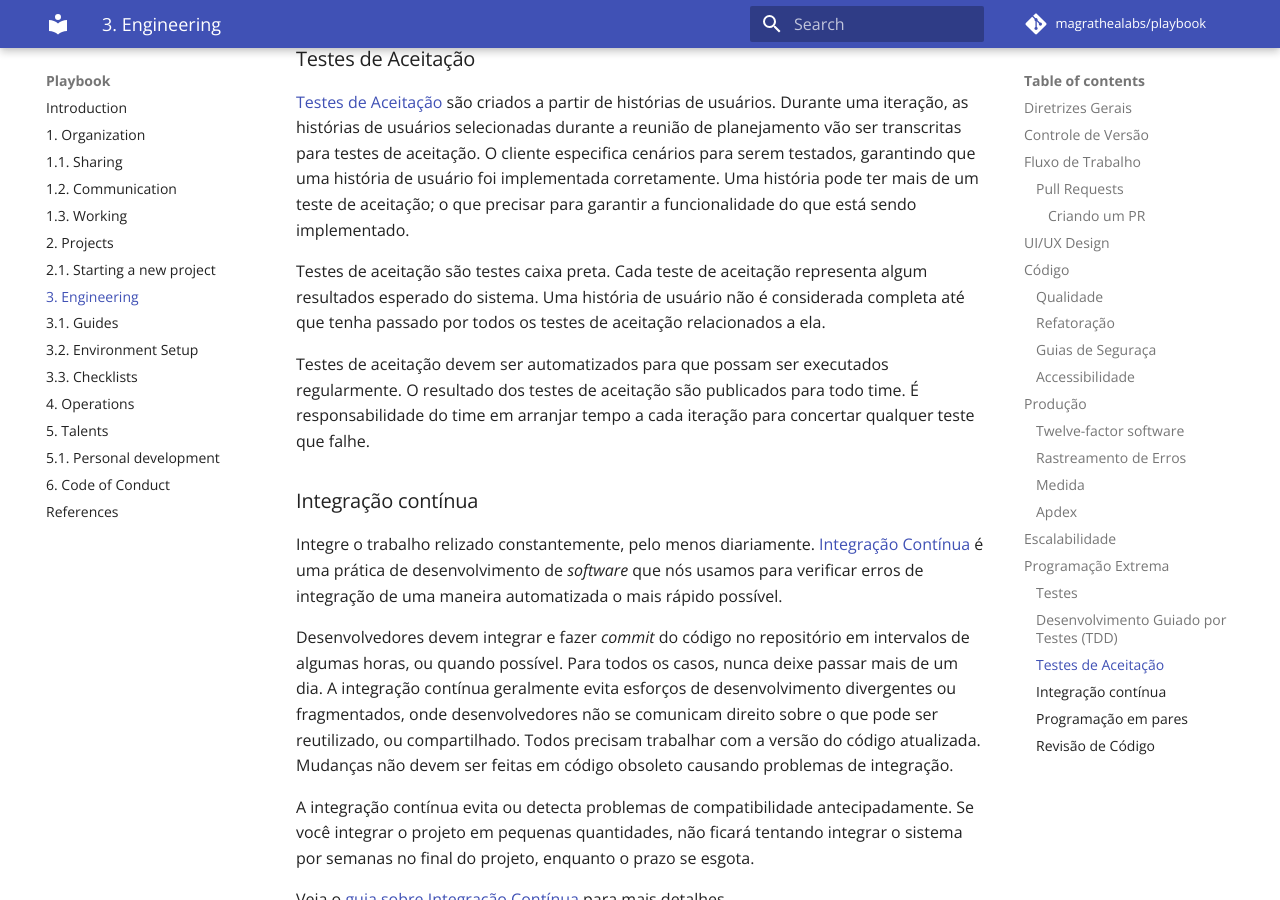
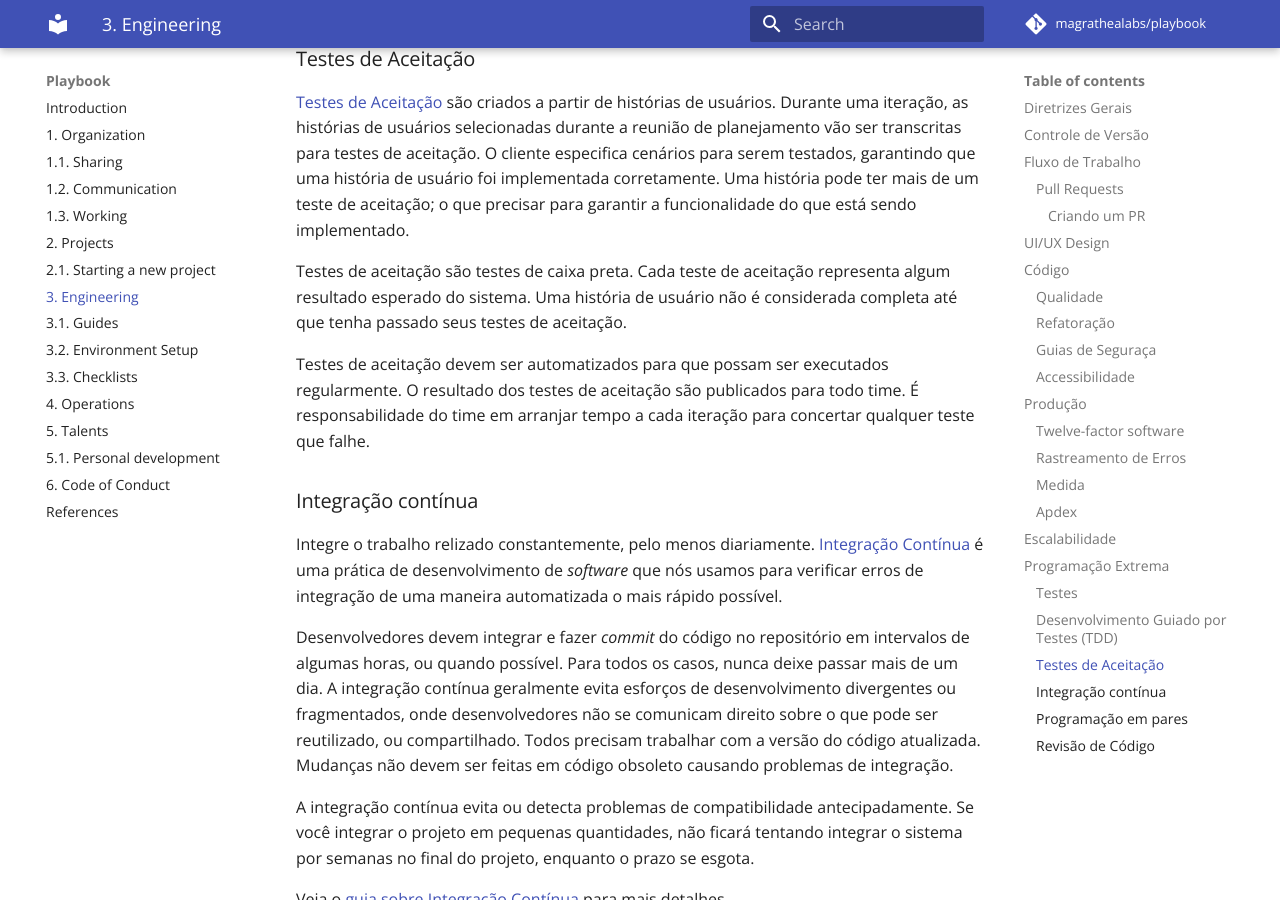
Before and after one commit to magrathealabs/playbook, an MkDocs documentation site: the page built from docs/3-engineering.md, in a window 1280 px wide and 900 px high, scrolled down 6301 px. Built offline with MkDocs 1.6.1 and Material for MkDocs 9.7.7, drawn with Linux system fonts in a browser that asks for light colours; comment, search, counter and statistics services are not loaded.

Commit message:
Update docs/3-engineering.md
Co-Authored-By: alfakini <fachini@magrathealabs.com>

```diff
--- a/docs/3-engineering.md
+++ b/docs/3-engineering.md
@@ -182,7 +182,7 @@ As 3 regras de TDD do *Uncle Bob*:
 
 [Testes de Aceitação](http://www.extremeprogramming.org/rules/functionaltests.html) são criados a partir de histórias de usuários. Durante uma iteração, as histórias de usuários selecionadas durante a reunião de planejamento vão ser transcritas para testes de aceitação. O cliente especifica cenários para serem testados, garantindo que uma história de usuário foi implementada corretamente. Uma história pode ter mais de um teste de aceitação; o que precisar para garantir a funcionalidade do que está sendo implementado.
 
-Testes de aceitação são testes caixa preta. Cada teste de aceitação representa algum resultados esperado do sistema. Uma história de usuário não é considerada completa até que tenha passado por todos os testes de aceitação relacionados a ela.
+Testes de aceitação são testes de caixa preta. Cada teste de aceitação representa algum resultado esperado do sistema. Uma história de usuário não é considerada completa até que tenha passado seus testes de aceitação.
 
 Testes de aceitação devem ser automatizados para que possam ser executados regularmente. O resultado dos testes de aceitação são publicados para todo time. É responsabilidade do time em arranjar tempo a cada iteração para concertar qualquer teste que falhe.
 
```
